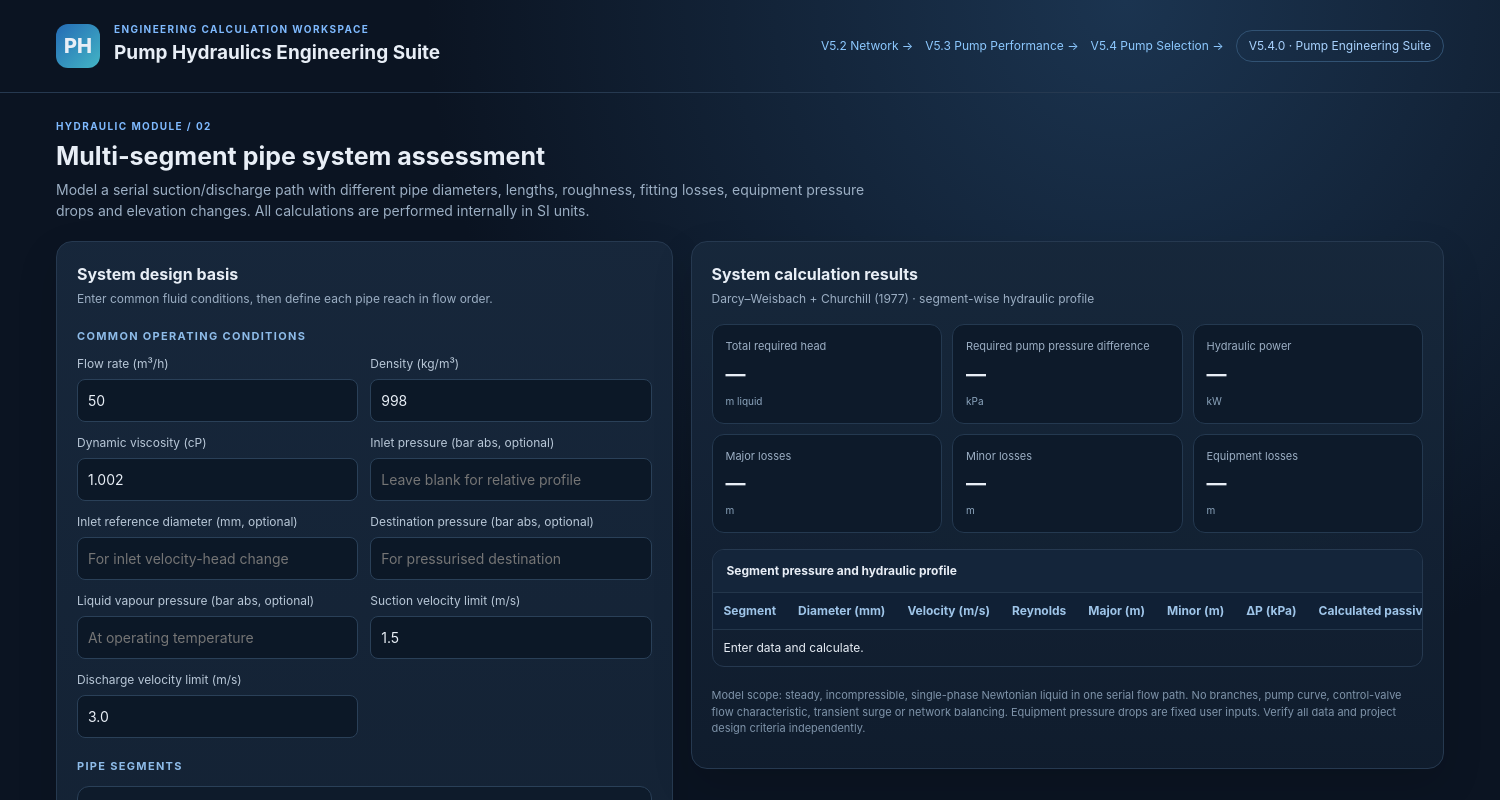
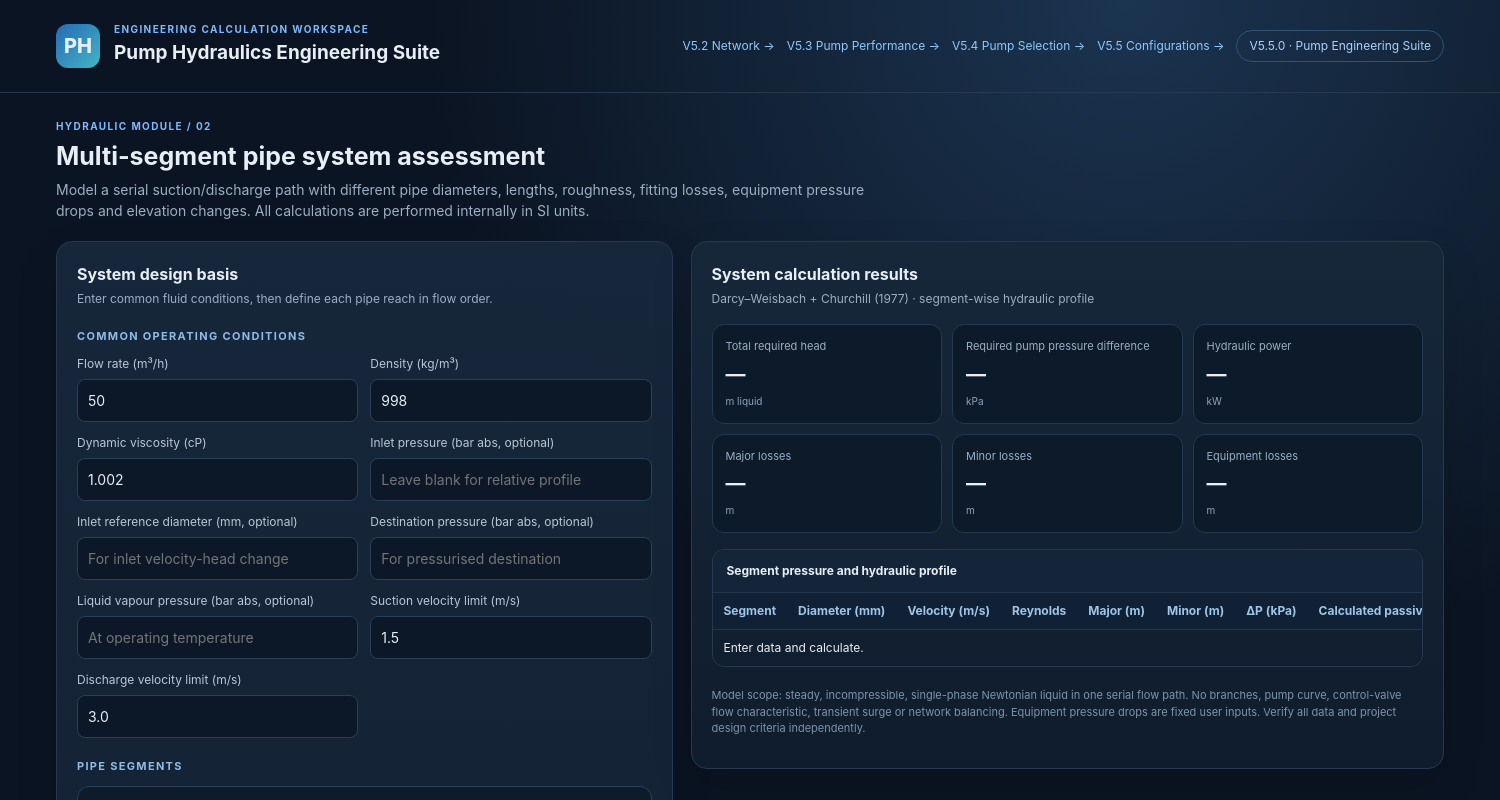
Before and after one commit to jeeva-source/pump-hydraulics-engineering-suite, an Electron app: page app/index.html in a window 1500 px wide. Shown: the top 800 px of the page. Drawn offline with Linux system fonts and the light colour scheme.

Commit message:
Integrate V5.5 pump configuration module: app/index.html

```diff
--- a/app/index.html
+++ b/app/index.html
@@ -2,7 +2,7 @@
 <html lang="en">
 <head>
 <meta charset="utf-8"><meta name="viewport" content="width=device-width,initial-scale=1"><meta name="theme-color" content="#101b2b">
-<title>Pump Hydraulics Engineering Suite | V5.4.0</title>
+<title>Pump Hydraulics Engineering Suite | V5.5.0</title>
 <style>
 :root{color-scheme:dark;--bg:#0b1422;--panel:#121f31;--line:#263950;--text:#e8eef6;--muted:#9cafc4;--accent:#4da3ff;--good:#46c89a;--warn:#f0b75b;--bad:#ff7777}
 *{box-sizing:border-box}body{margin:0;background:radial-gradient(circle at 75% 0%,#1b3450 0,transparent 34%),var(--bg);color:var(--text);font:14px/1.5 Inter,Segoe UI,Arial,sans-serif}
@@ -11,7 +11,7 @@ main{max-width:1500px;margin:auto;padding:26px clamp(16px,4vw,56px) 60px}.intro{
 @media(max-width:900px){.layout{grid-template-columns:1fr}}@media(max-width:560px){.fields{grid-template-columns:1fr}.results{grid-template-columns:1fr 1fr}.panel{padding:15px}.intro h2{font-size:21px}}
 </style></head>
 <body>
-<header><div class="brand"><div class="mark">PH</div><div><div class="eyebrow">Engineering calculation workspace</div><h1>Pump Hydraulics Engineering Suite</h1></div></div><div style="display:flex;align-items:center;gap:12px;flex-wrap:wrap"><a href="./network.html" style="color:#8dc9ff;text-decoration:none;font-size:12px">V5.2 Network →</a><a href="./pump-performance.html" style="color:#8dc9ff;text-decoration:none;font-size:12px">V5.3 Pump Performance →</a><a href="./pump-selection.html" style="color:#8dc9ff;text-decoration:none;font-size:12px">V5.4 Pump Selection →</a><div class="version">V5.4.0 · Pump Engineering Suite</div></div></header>
+<header><div class="brand"><div class="mark">PH</div><div><div class="eyebrow">Engineering calculation workspace</div><h1>Pump Hydraulics Engineering Suite</h1></div></div><div style="display:flex;align-items:center;gap:12px;flex-wrap:wrap"><a href="./network.html" style="color:#8dc9ff;text-decoration:none;font-size:12px">V5.2 Network →</a><a href="./pump-performance.html" style="color:#8dc9ff;text-decoration:none;font-size:12px">V5.3 Pump Performance →</a><a href="./pump-selection.html" style="color:#8dc9ff;text-decoration:none;font-size:12px">V5.4 Pump Selection →</a><a href="./pump-configurations.html" style="color:#8dc9ff;text-decoration:none;font-size:12px">V5.5 Configurations →</a><div class="version">V5.5.0 · Pump Engineering Suite</div></div></header>
 <main>
 <div class="intro"><div class="eyebrow">Hydraulic module / 02</div><h2>Multi-segment pipe system assessment</h2><p>Model a serial suction/discharge path with different pipe diameters, lengths, roughness, fitting losses, equipment pressure drops and elevation changes. All calculations are performed internally in SI units.</p></div>
 <div class="layout">
```
